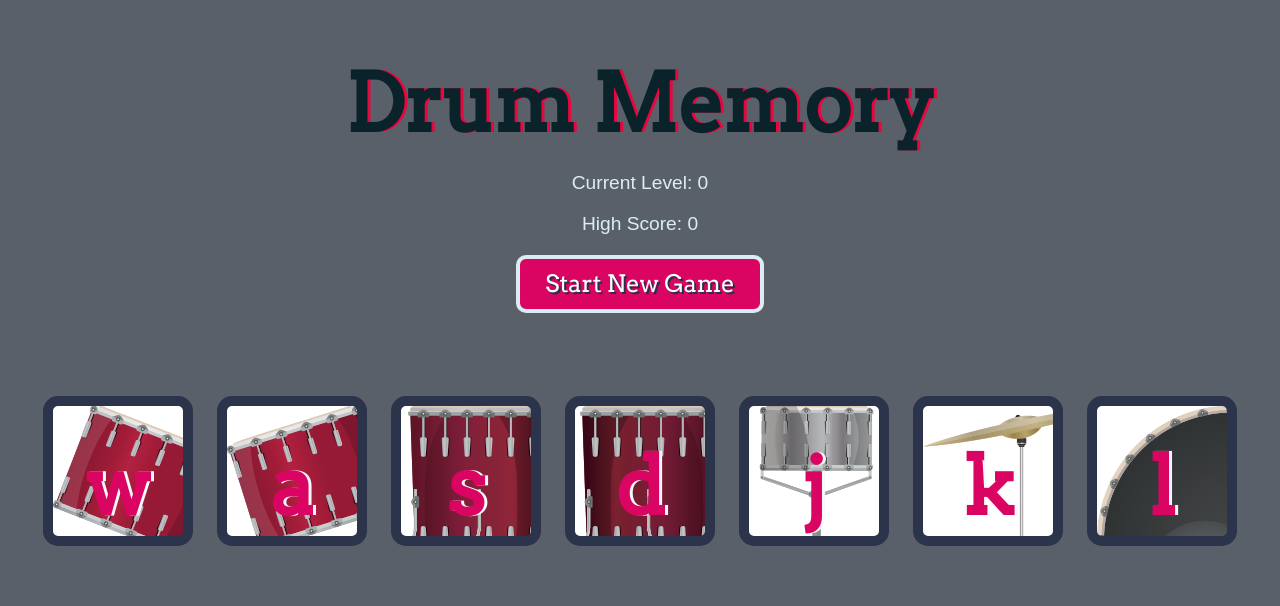
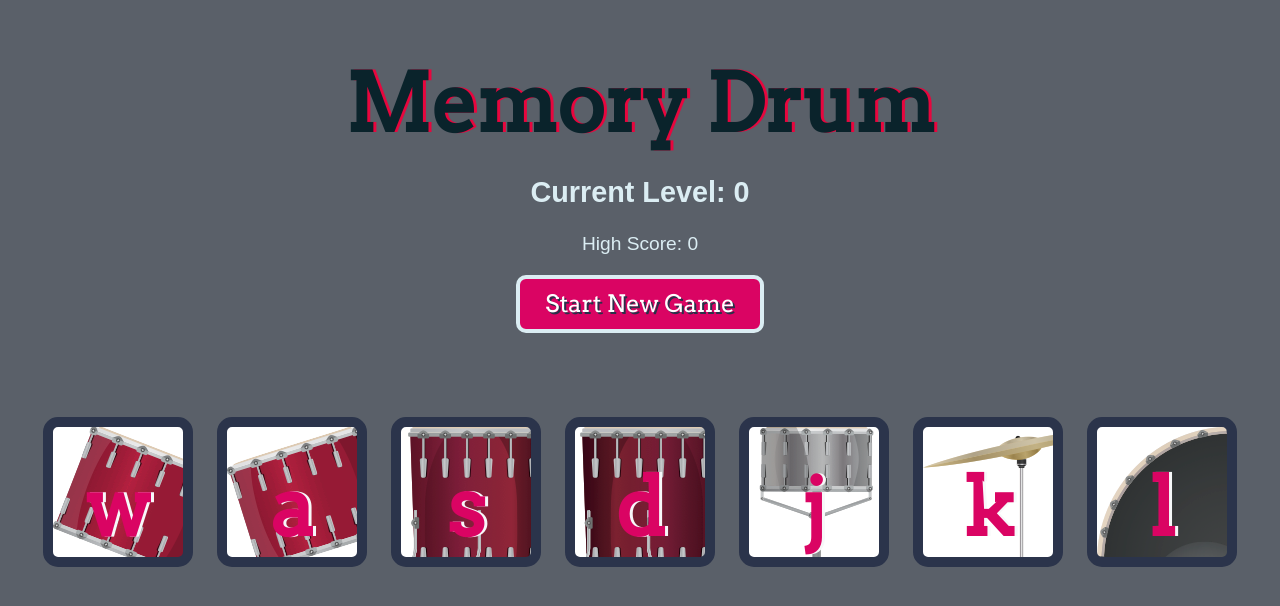
Before and after one commit to LakshitNirwan/Advanced-Drum-Kit, a plain HTML site: page index.html in a window 1280 px wide. Drawn offline with Linux system fonts and the light colour scheme.

Commit message:
Update index.html

```diff
--- a/index.html
+++ b/index.html
@@ -2,7 +2,7 @@
 <html lang="en" dir="ltr">
   <head>
     <meta charset="utf-8" />
-    <title>Neon Drum Memory</title>
+    <title>Drum Memory</title>
     <link rel="stylesheet" href="styles.css" />
     <link
       href="https://fonts.googleapis.com/css?family=Arvo"
@@ -12,9 +12,9 @@
 
   <body>
     <div class="header-container">
-      <h1 id="level-title">Drum Memory</h1>
+      <h1 id="level-title">Memory Drum</h1>
       <div class="score-board">
-        <p>Current Level: <span id="current-level">0</span></p>
+        <h2>Current Level: <span id="current-level">0</span></h2>
         <p>High Score: <span id="high-score">0</span></p>
       </div>
       <button id="start-btn">Start New Game</button>
```
